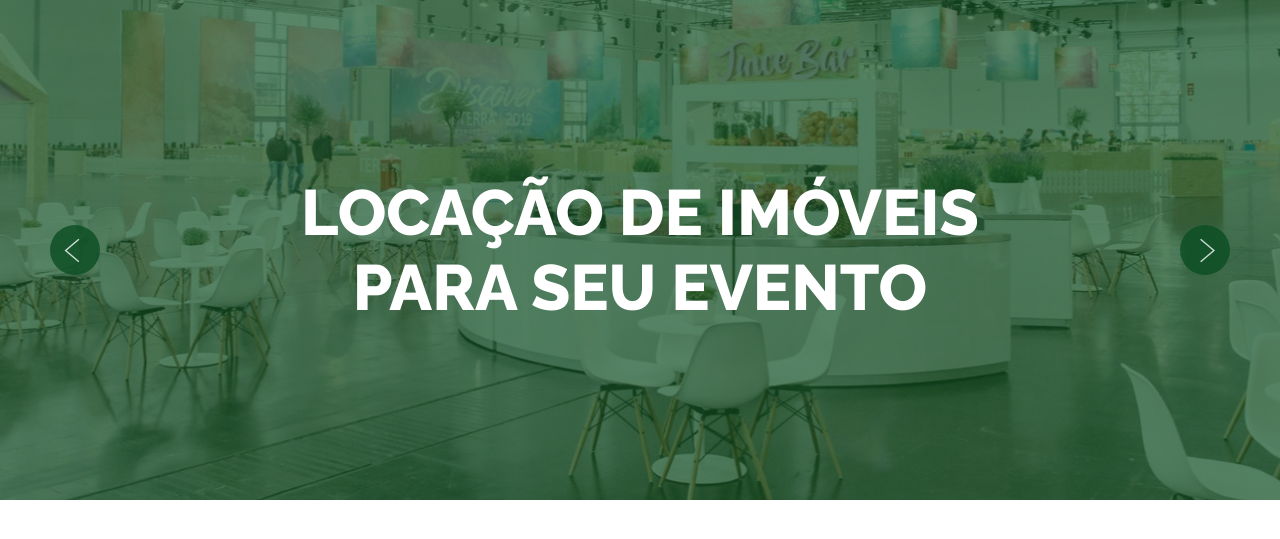
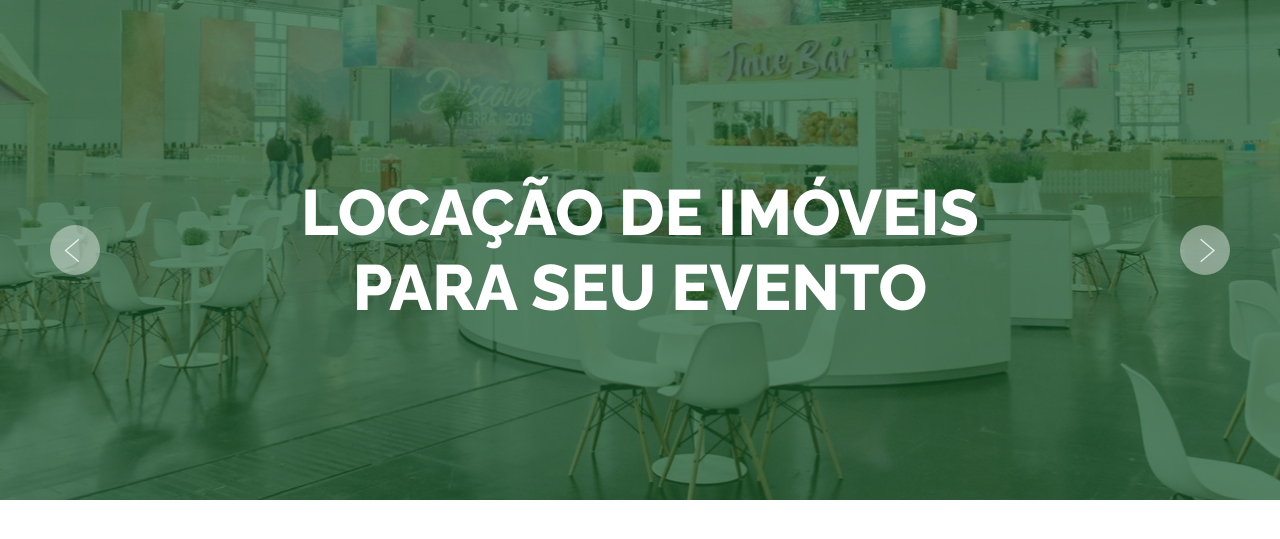
Before and after one commit to AlcemirMacedo/techsoundloc, a PHP site: page / in a window 1280 px wide. Shown: the part 130-669 px from the top of the page. Run offline with PHP 8.4, Linux system fonts and the light colour scheme.

Commit message:
Corrigindo bus banner

```diff
--- a/css/estilos.css
+++ b/css/estilos.css
@@ -180,7 +180,7 @@ nav ul a:hover{
     align-items: center;
     width: 50px;
     height: 50px;
-    background-color: rgba(11, 78, 34, 0.8);
+    background-color: rgba(255, 255, 255, 0.4);
     border-radius: 50%;
     cursor: pointer;
 }
@@ -191,5 +191,8 @@ nav ul a:hover{
 .pointer-area .pointer2 img{
     margin-left: -10px;
 }
+.pointer-area .pointer:hover, .pointer2:hover{
+    background-color: rgba(11, 78, 34, 0.4);
+}
 
 /*END SECTION BANNER*/
--- a/index.html
+++ b/index.html
@@ -65,6 +65,13 @@
                     </div>
                 </div>
             </div>
+            <div class="background-banner">
+                <div class="background-mask">
+                    <div class="text-area">
+                        <h1>locação de imóveis<br/> para seu evento</h1>
+                    </div>
+                </div>
+            </div>
         </section>
         <div class="pointer-area">
             <div class="pointer2" onclick="goToPrev()"><img src="css/img/setaPrev.svg" alt="previus"></div>
--- a/js/banner.js
+++ b/js/banner.js
@@ -25,4 +25,4 @@ function atualizaMargin(){
     document.querySelector('.area-total-banner').style.marginLeft = `-${novaMargem}px`
 }
 
-//setInterval(goToNext, 4000);
+setInterval(goToNext, 5000);
```
